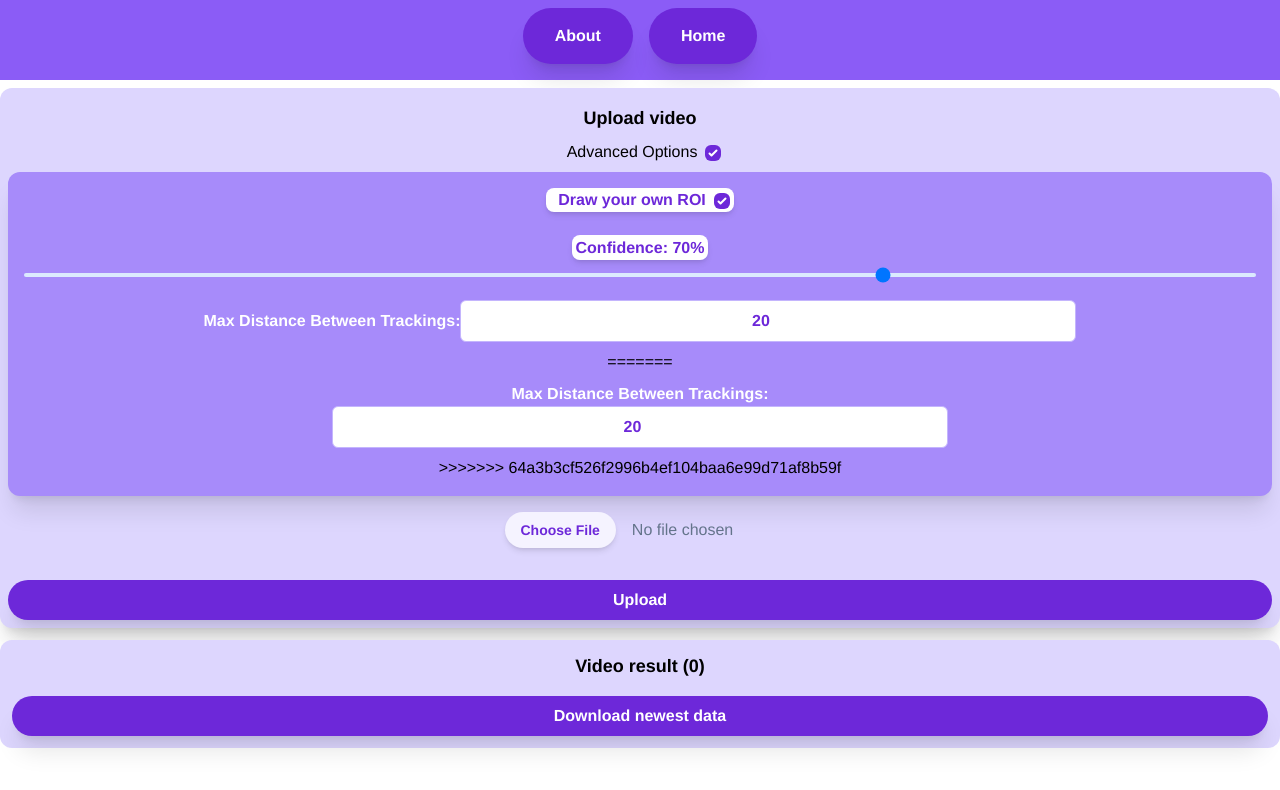
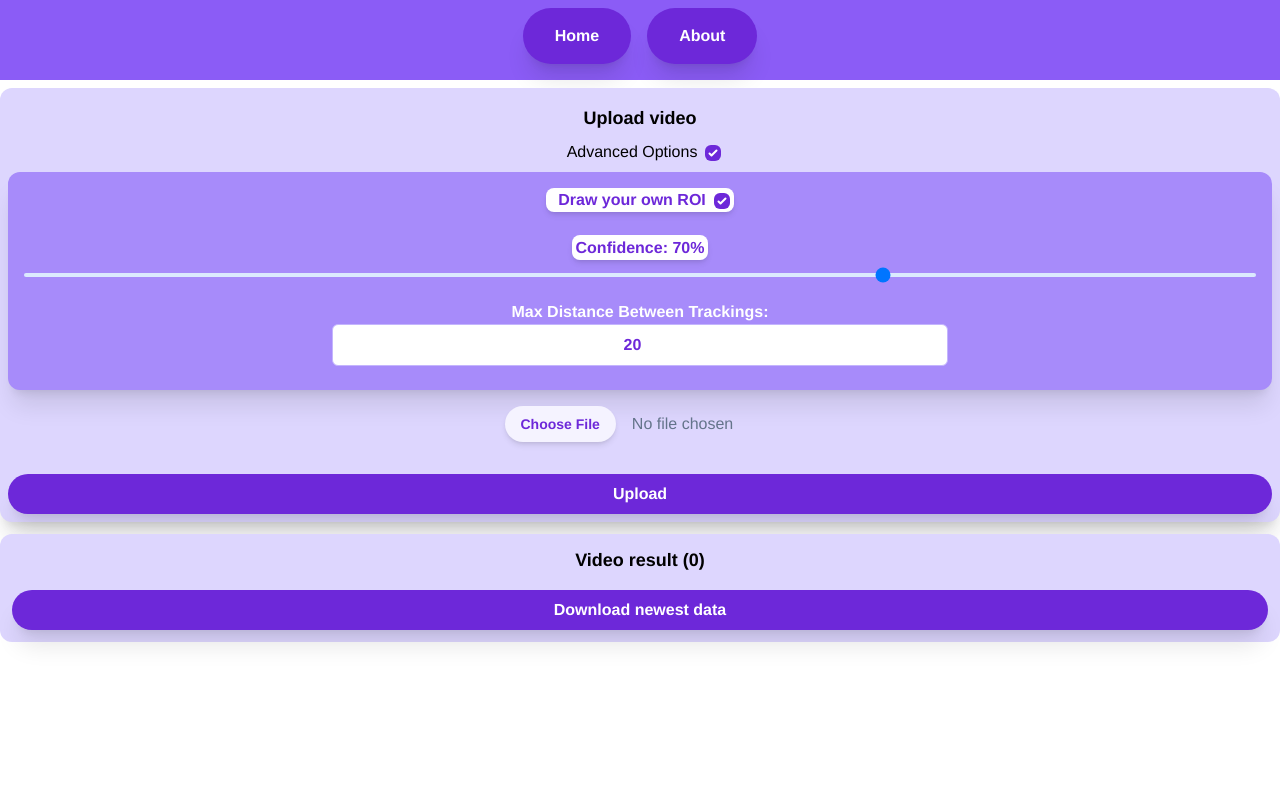
Before and after one commit to UCN-DMAB-0920-group-1/computer-vision-vehicle-counter, a Vue app in the folder frontend/: page /#/ in a window 1280 px wide. Shown: the top 790 px of the page. Built offline with nearby package versions, Linux system fonts and the light colour scheme.

Commit message:
Fixed merge conflicts, Added editorconfig

```diff
--- a/frontend/src/components/NavBar.vue
+++ b/frontend/src/components/NavBar.vue
@@ -1,18 +1,21 @@
 <template>
-    <div class="flex justify-evenly sm:justify-center m-2 mb-2 mx-auto bg-violet-500 -my-2 py-4">
-        <router-link to="/about"
-        class="shadow-xl block rounded-full bg-violet-700 px-8 text-white p-4 mx-2 ease-in-out hover:text-violet-700 hover:bg-white font-semibold">
-        About</router-link>
-        <router-link to="/"
-        class="shadow-xl block rounded-full bg-violet-700 p-4 px-8 text-white mx-2 transition ease-in-out hover:text-violet-700 hover:bg-white font-semibold">
-        Home</router-link>
-    </div>
+  <div class="flex justify-evenly sm:justify-center m-2 mb-2 mx-auto bg-violet-500 -my-2 py-4">
+    <router-link
+      to="/"
+      class="shadow-xl block rounded-full bg-violet-700 p-4 px-8 text-white mx-2 transition ease-in-out hover:text-violet-700 hover:bg-white font-semibold"
+    >
+      Home</router-link
+    >
+
+    <router-link
+      to="/about"
+      class="shadow-xl block rounded-full bg-violet-700 px-8 text-white p-4 mx-2 ease-in-out hover:text-violet-700 hover:bg-white font-semibold"
+    >
+      About</router-link
+    >
+  </div>
 </template>
 
-<script setup>
+<script setup></script>
 
-</script>
-
-<style scoped>
-
-</style>
+<style scoped></style>
--- a/frontend/src/components/home/FileUpload.vue
+++ b/frontend/src/components/home/FileUpload.vue
@@ -10,10 +10,7 @@
         v-model="advancedOptions.enabled"
       />
 
-      <section
-        class="w-full mt-2 bg-violet-400 rounded-xl p-4 shadow-xl"
-        v-if="advancedOptions.enabled"
-      >
+      <section class="w-full mt-2 bg-violet-400 rounded-xl p-4 shadow-xl" v-if="advancedOptions.enabled">
         <div
           class="px-1 w-max mx-auto shadow-md text-violet-700 mb-3 text-center font-bold border-1 rounded-lg bg-white"
         >
@@ -69,8 +66,7 @@
           <PictureThumbnail></PictureThumbnail>
         </div>
         <div class="my-4 mt-6 w-full">
-          <label
-            class="text-violet-700 shadow-md m-1 p-1 text-center font-bold border-1 rounded-lg bg-white"
+          <label class="text-violet-700 shadow-md m-1 p-1 text-center font-bold border-1 rounded-lg bg-white"
             >Confidence: {{ advancedOptions.confidence }}%</label
           >
           <input
@@ -82,21 +78,7 @@
         </div>
 
         <div class="my-2">
-          <label class="text-white font-bold"
-            >Max Distance Between Trackings:</label
-          >
-          <input
-            v-model="advancedOptions.maxDistanceBetweenPoints"
-            class="w-1/2 mx-auto text-center rounded-md border-violet-300 text-violet-700 font-bold"
-            type="number"
-            name="startX"
-          />
-        </div>
-        =======
-        <div class="my-2">
-          <label class="text-white font-bold"
-            >Max Distance Between Trackings:</label
-          >
+          <label class="text-white font-bold">Max Distance Between Trackings:</label>
           <br />
           <input
             v-model="advancedOptions.maxDistanceBetweenPoints"
@@ -105,7 +87,6 @@
             name="startX"
           />
         </div>
-        >>>>>>> 64a3b3cf526f2996b4ef104baa6e99d71af8b59f
       </section>
 
       <div class="mx-auto">
@@ -120,10 +101,7 @@
         class="shadow-xl block w-full rounded-full bg-violet-700 p-2 text-white mt-4 transition ease-in-out hover:text-violet-700 hover:bg-white font-semibold"
       >
         <div v-if="loading" class="flex justify-center items-center">
-          <div
-            class="spinner-border animate-spin inline-block w-8 h-8 border-4 rounded-full"
-            role="status"
-          >
+          <div class="spinner-border animate-spin inline-block w-8 h-8 border-4 rounded-full" role="status">
             <span>¤</span>
           </div>
           <p>Loading...</p>
@@ -157,17 +135,13 @@ export default {
     let loading = ref(false);
     let videoUrl = computed(() => store.getters["FileProcessing/videoUrl"]);
 
-    let advancedOptions = computed(
-      () => store.getters["FileProcessing/advancedOptions"]
-    );
+    let advancedOptions = computed(() => store.getters["FileProcessing/advancedOptions"]);
 
     watch(advancedOptions.value, (currentValue) => {
       store.commit("FileProcessing/saveOptions", currentValue);
     });
 
-    let bboxCoordinates = computed(
-      () => store.getters["FileProcessing/bboxCoordinates"]
-    );
+    let bboxCoordinates = computed(() => store.getters["FileProcessing/bboxCoordinates"]);
 
     watch(bboxCoordinates.value, (currentValue) => {
       store.commit("FileProcessing/saveBboxCoordinates", currentValue);
```
Also changed, not shown: 1 other file (tests, documents, lock files or other folders).
